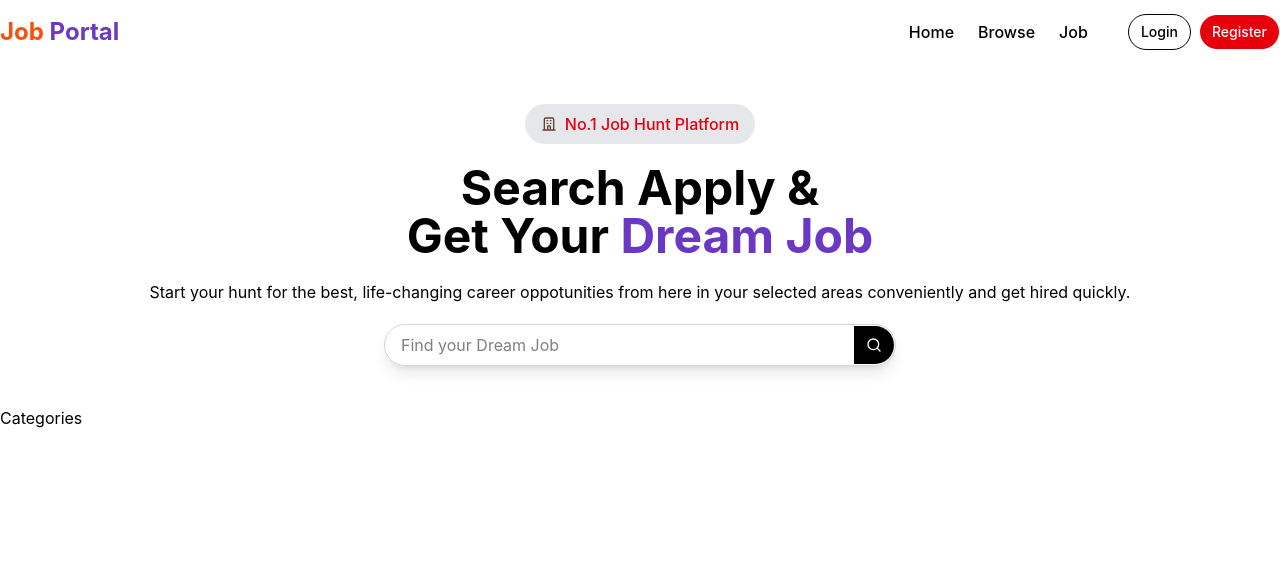
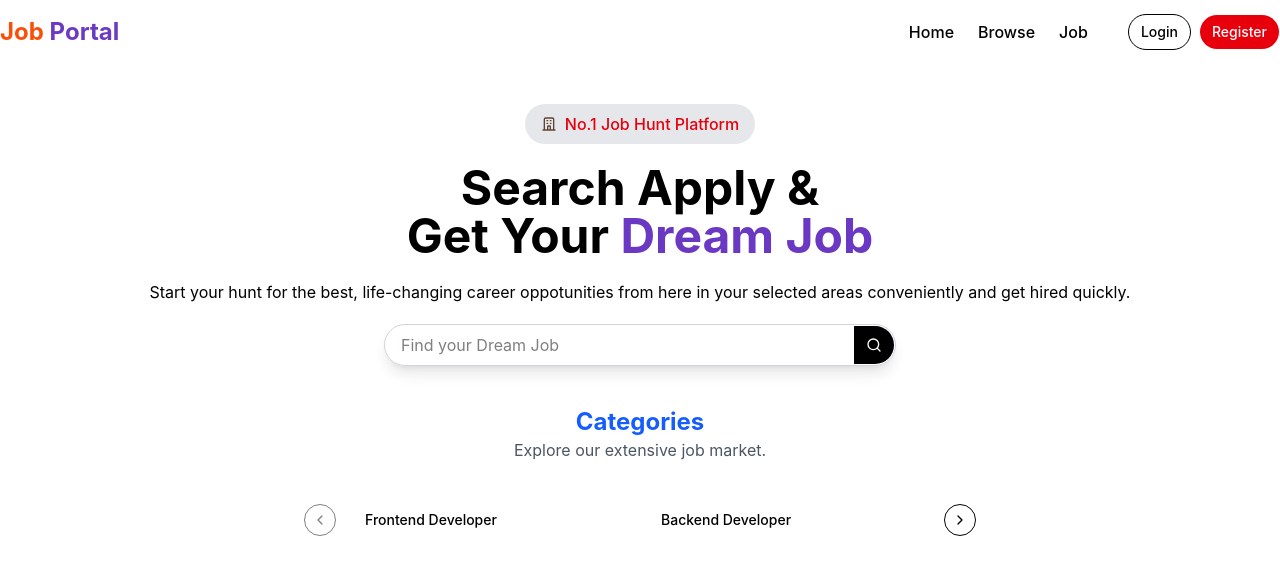
Before and after one commit to samyiiitm63952/JOB-PORTAL, a React (Vite) app in the folder Frontend/: page / in a window 1280 px wide. Shown: the top 574 px of the page. Built offline with nearby package versions, Linux system fonts and the light colour scheme.

Commit message:
feat: scaffold initial home page layout, category list, and carousel UI components

```diff
--- a/Frontend/src/components/components_lite/Categories.jsx
+++ b/Frontend/src/components/components_lite/Categories.jsx
@@ -1,4 +1,6 @@
 import React from 'react'
+import { Carousel, CarouselContent, CarouselItem,CarouselNext,CarouselPrevious } from '../ui/carousel'
+import { Button } from '../ui/button';
 
 const Category = [
   "Frontend Developer",
@@ -17,7 +19,30 @@ const Category = [
 
 const Categories = () => {
   return (
-    <div>Categories</div>
+    <div>
+      <div>
+        <h1 className='text-2xl font-bold text-center text-blue-600'>
+          Categories
+        </h1>
+        <p className='text-center text-gray-600'>
+          Explore our extensive job market.
+        </p>
+      </div>
+      <Carousel className="w-full max-w-xl mx-auto my-10">
+        <CarouselContent>
+          {
+            Category.map((category, i) => {
+              return (<CarouselItem className="md:basis-1/2 lg-basis-1/3" >
+                <Button className={""}>{category}</Button>
+              </CarouselItem>)
+            })
+          }
+
+        </CarouselContent>
+        <CarouselPrevious/>
+        <CarouselNext/>
+      </Carousel>
+    </div>
   )
 }
 
```
Lines whose indentation alone changed are shown as unchanged.
